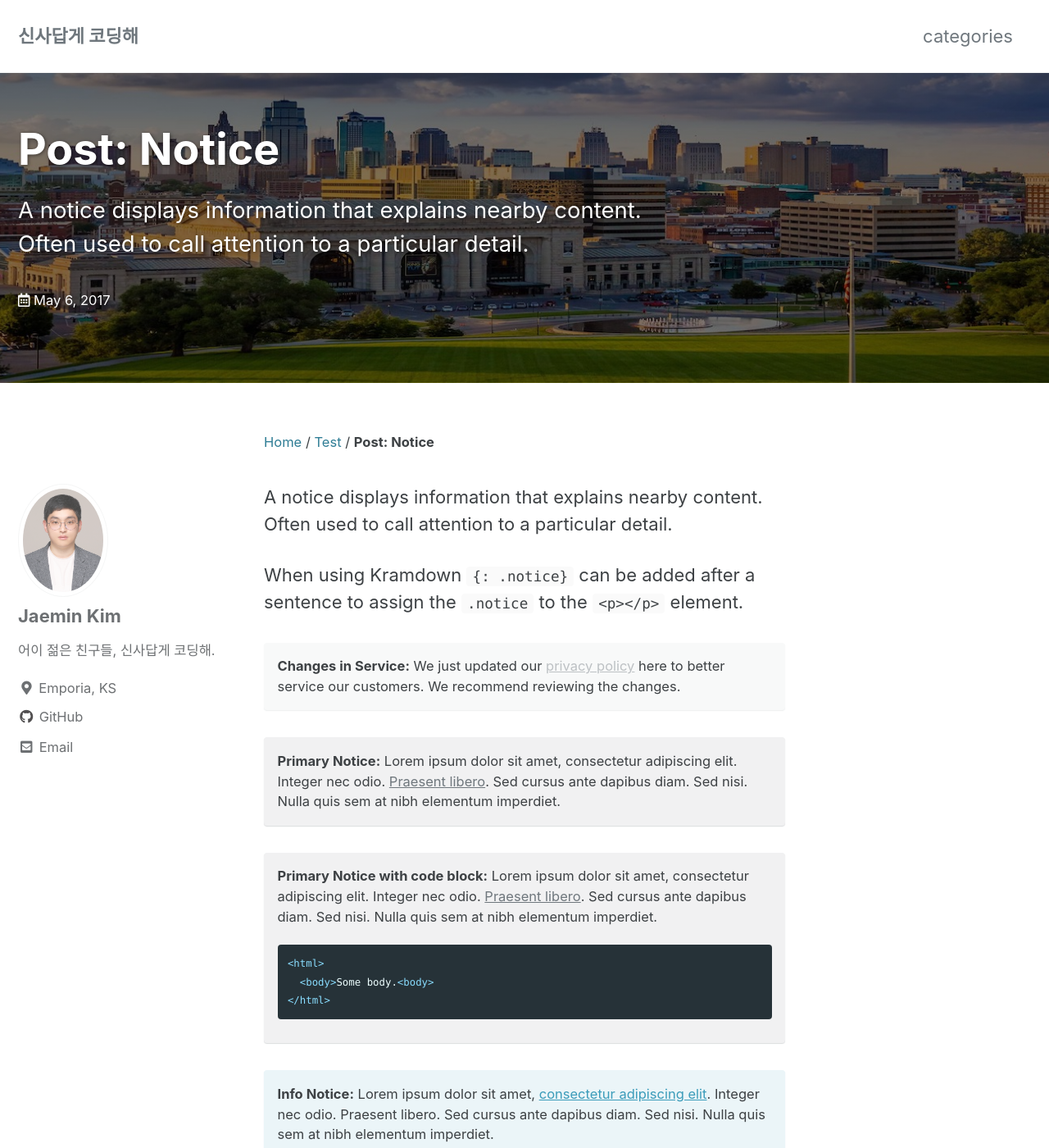
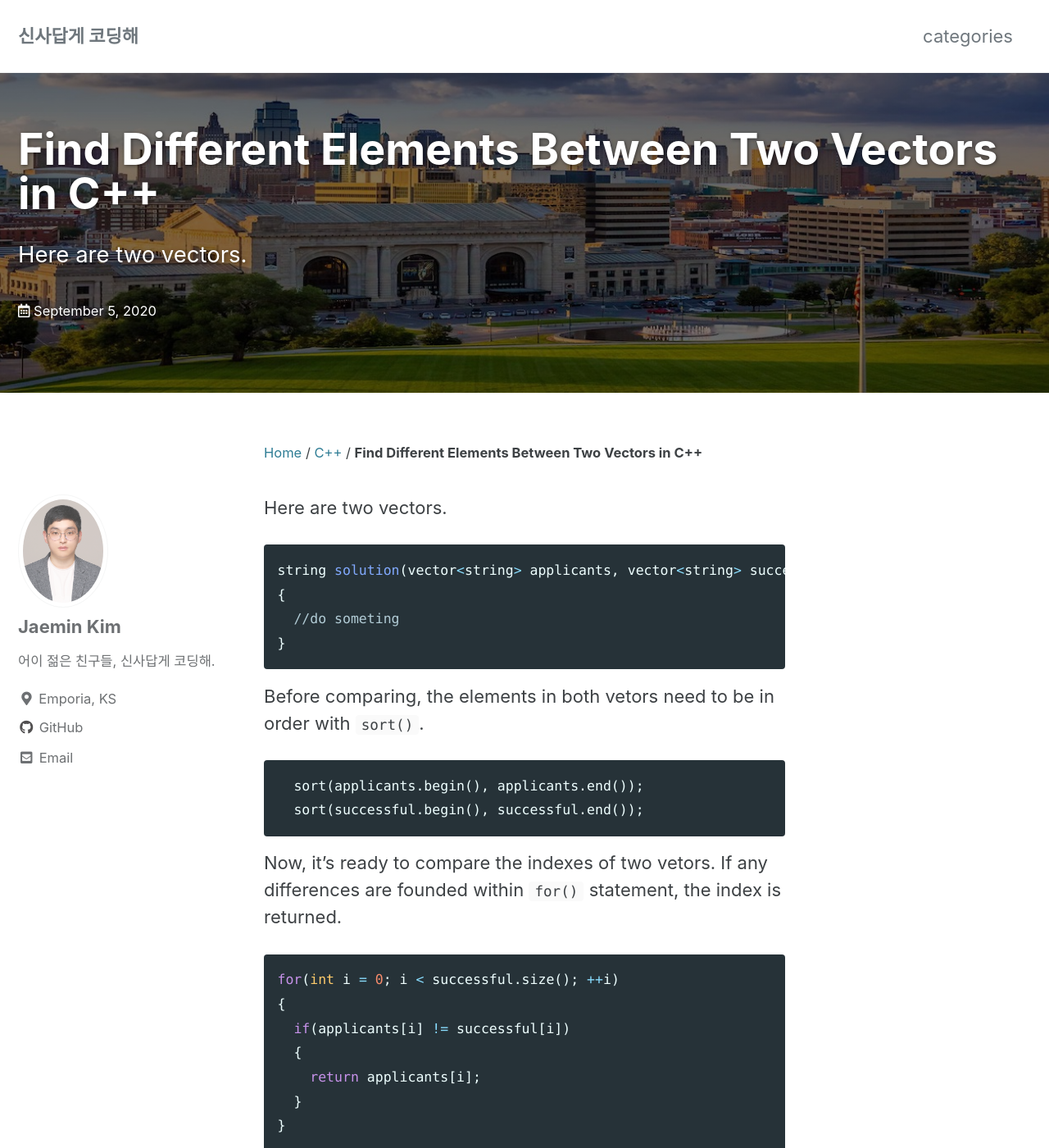
Before and after one commit to init-JaeminKim/init-jaeminkim.github.io, a Jekyll site: the page built from _posts/2020-08-22-example post.md, in a window 1280 px wide and 1400 px high. Shown: the whole window at 82% size. Built offline with Jekyll 4.4.1, drawn with Linux system fonts in a browser that asks for light colours; cached includes are drawn as plain includes; some of the changed text lies outside the part shown.

Commit message:
change Article

````diff
--- a/_posts/2020-08-22-example post.md
+++ b/_posts/2020-08-22-example post.md
@@ -1,12 +1,43 @@
 ---
-title: "Post: Notice"
-date:   2017-05-06 13:45:35
+title: "Find Different Elements Between Two Vectors in C++"
+date:   2020-09-05 13:45:35
 
 categories:
-  - test
+  - C++
 ---
 
-A notice displays information that explains nearby content. Often used to call attention to a particular detail.
+Here are two vectors.
+
+```cpp
+string solution(vector<string> applicants, vector<string> successful)
+{
+  //do someting
+}
+```
+
+Before comparing, the elements in both vetors need to be in order with `sort()`.
+
+```cpp
+  sort(applicants.begin(), applicants.end());
+  sort(successful.begin(), successful.end());
+```
+
+Now, it's ready to compare the indexes of two vetors. If any differences are founded within `for()` statement, the index is returned.
+
+```cpp
+for(int i = 0; i < successful.size(); ++i)
+{
+  if(applicants[i] != successful[i])
+  {
+    return applicants[i];
+  }
+}
+```
+
+
+
+
+
 
 When using Kramdown `{: .notice}` can be added after a sentence to assign the `.notice` to the `<p></p>` element.
 
````
